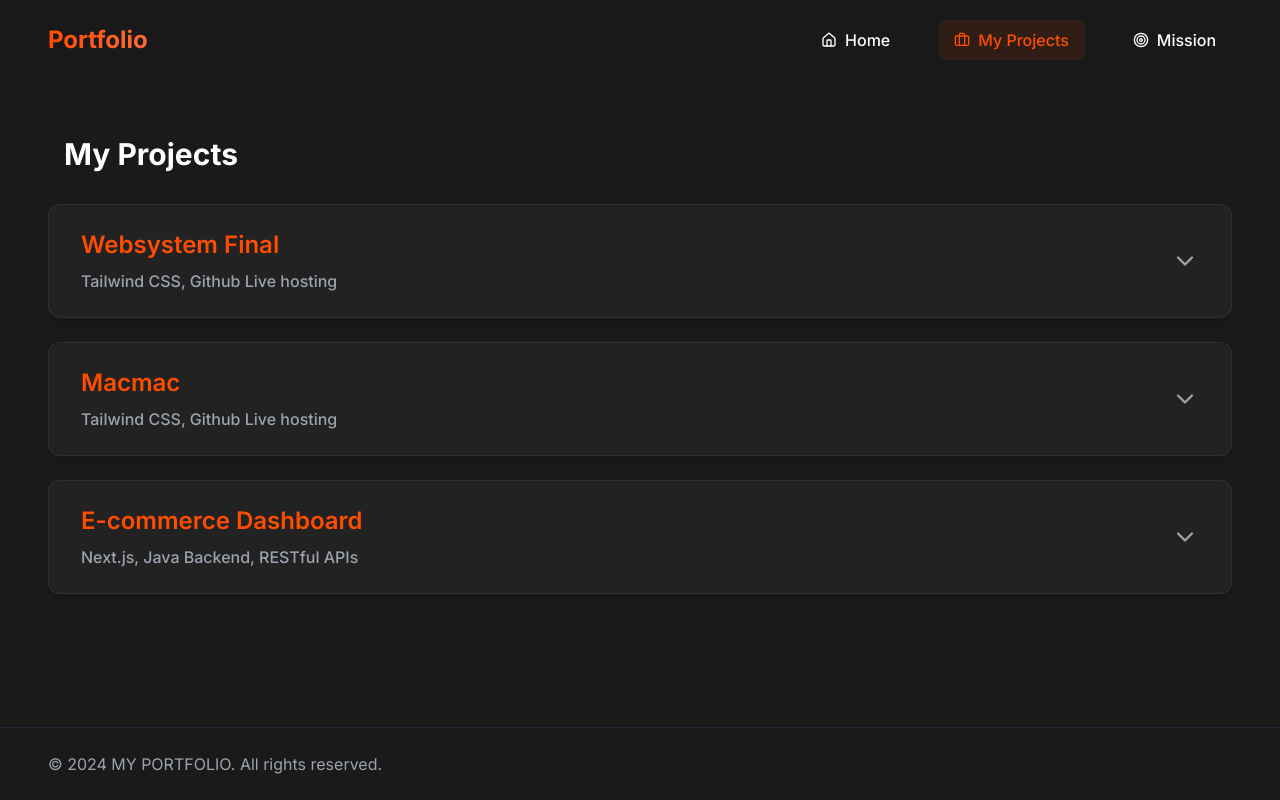
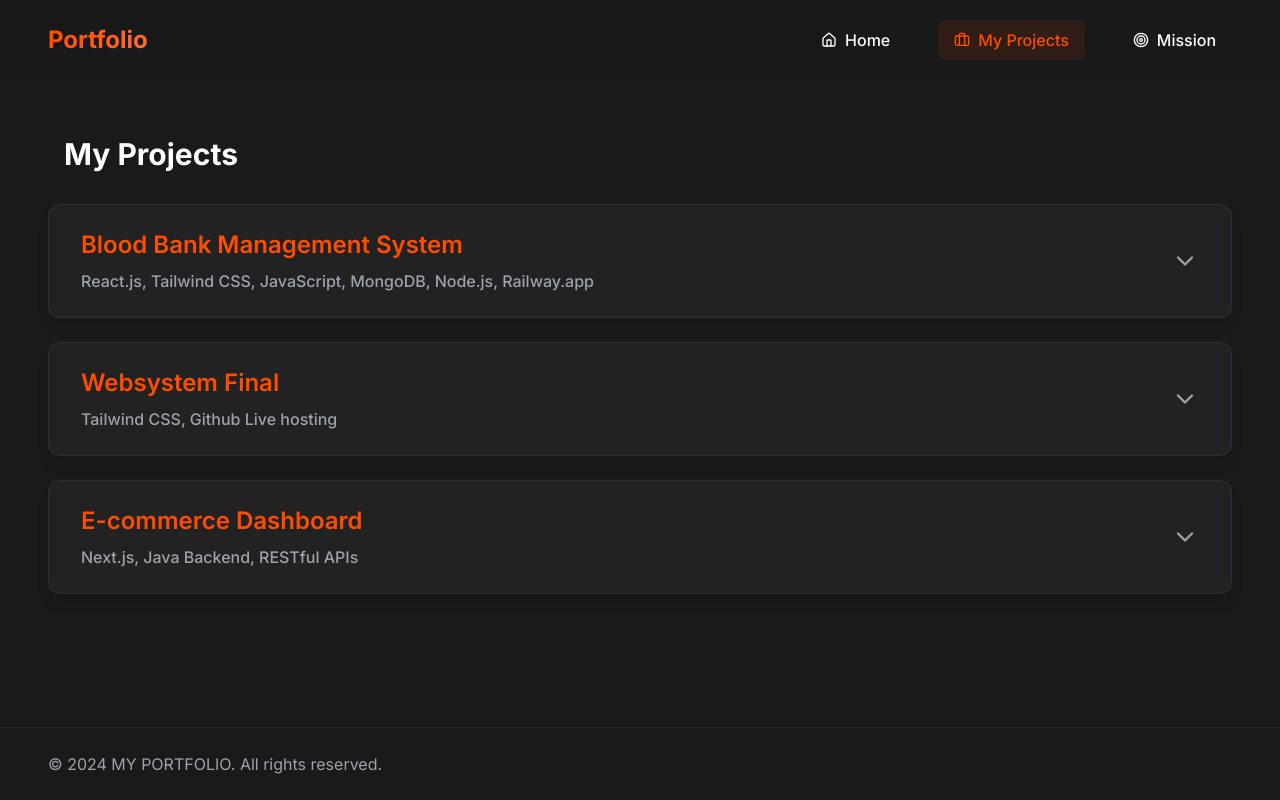
Before and after one commit to IrishLince/portfolio, a Next.js app: page /myproject in a window 1280 px wide. Built offline with nearby package versions, Linux system fonts and the light colour scheme.

Commit message:
Add Blood Bank Management System project and update projects list

```diff
--- a/src/app/myproject/page.tsx
+++ b/src/app/myproject/page.tsx
@@ -15,6 +15,26 @@ const ProjectAccordion = () => {
   const projects = [
     {
       id: "item-1",
+
+
+      title: "Blood Bank Management System",
+      technology: "React.js, Tailwind CSS, JavaScript, MongoDB, Node.js, Railway.app",
+      description: "A web-based system for managing blood donors, inventory, and requests. It helps blood banks organize records, track blood availability, and process requests efficiently through a centralized platform.",
+      projectUrl: "https://redsource.up.railway.app/",
+      role: "Team Leader Frontend Developer",
+      duration: "2024",
+      keyFeatures: [
+        "Donor registration",
+        "Blood inventory tracking",
+        "Request management",
+        "Admin dashboard",
+        "Responsive design"
+      ]
+    },
+    {
+      id: "item-2",
+
+
       title: "Websystem Final",
       technology: "Tailwind CSS, Github Live hosting",
       description: "A personal portfolio website showcasing my skills and projects. Features a responsive design, dark theme, and modern UI components.",
@@ -26,21 +46,6 @@ const ProjectAccordion = () => {
         "Dark Theme",
         "Modern UI Components",
         "Figma templates"
-      ]
-    },
-    {
-      id: "item-2",
-      title: "Macmac",
-      technology: "Tailwind CSS, Github Live hosting",
-      description: "I created a website for my dog, Macmac, as part of this project. The idea came to me as a way to ensure his safety. I plan to attach a QR code to his leash that links directly to the website. If Macmac ever gets lost, anyone can simply scan the QR code to access all his details on the site, hosted live on GitHub.",
-      projectUrl: "https://irishlince.github.io/Macmac/",
-      role: "Frontend Developer",
-      duration: "2023",
-      keyFeatures: [
-        "QR code linking to the website for quick access",
-        "Details about Macmac, including contact information",
-        "Live hosting on GitHub for easy availability",
-        "Responsive design for mobile and desktop users"
       ]
     },
     {
```
